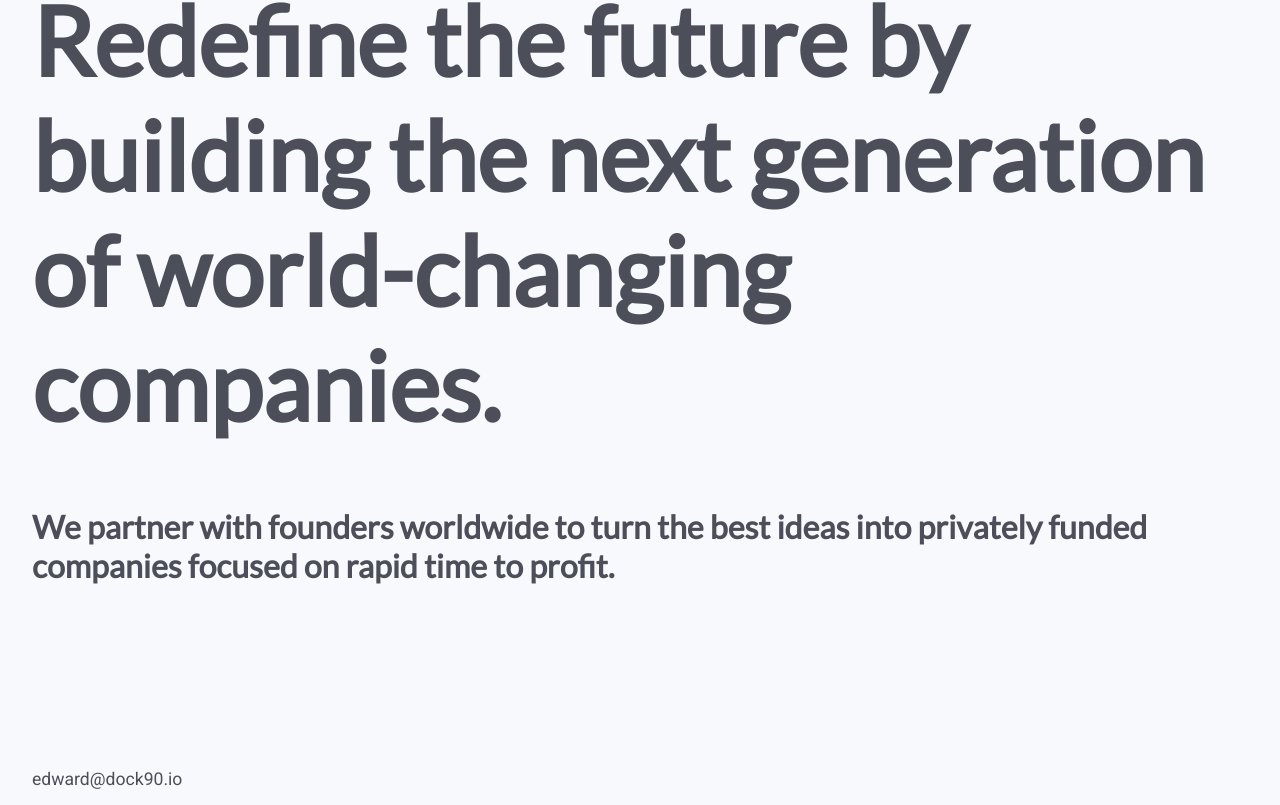
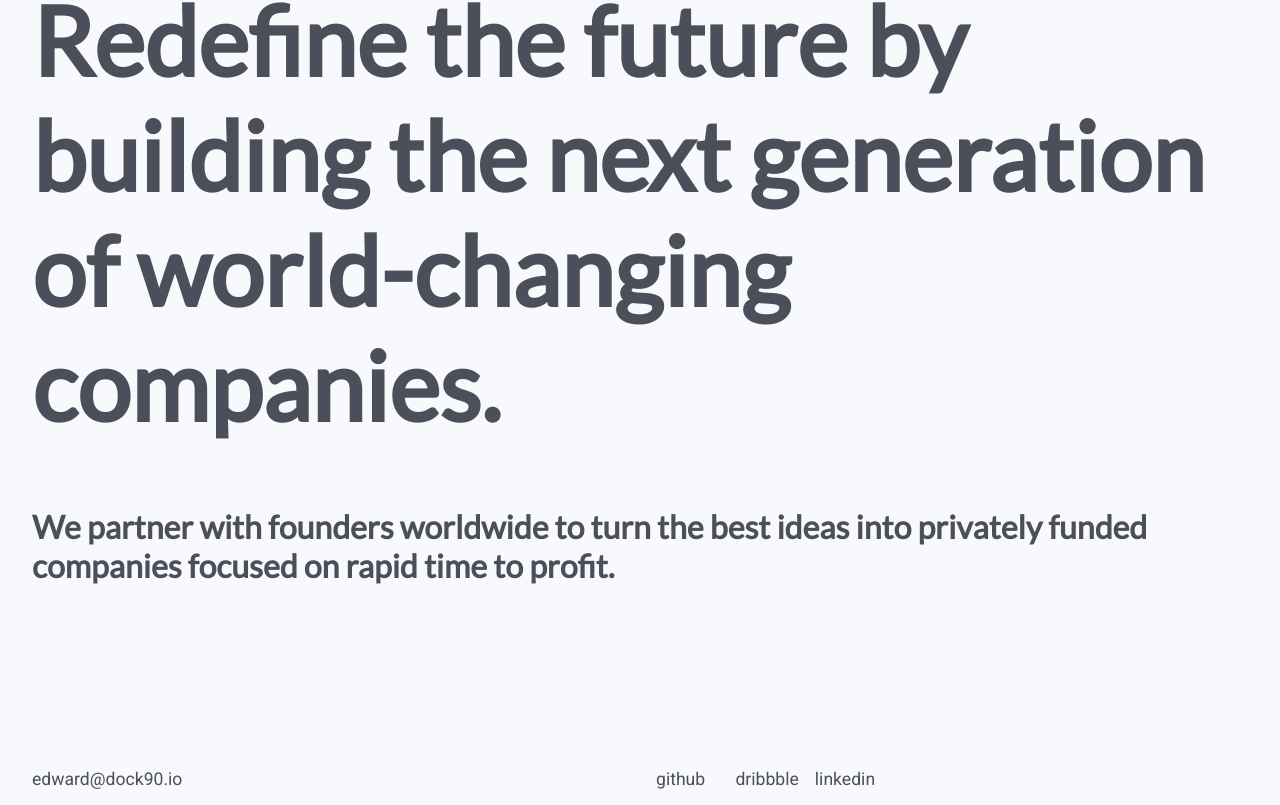
Before and after one commit to dock90/sofancy, a Next.js app: page / in a window 1280 px wide. Shown: the part 246-1051 px from the top of the page. Built offline with nearby package versions, Linux system fonts and the light colour scheme.

Commit message:
Add seo to posts, add social links to footer

```diff
--- a/components/Footer.js
+++ b/components/Footer.js
@@ -1,19 +1,36 @@
 import styled from 'styled-components'
 
 const Container = styled.div`
+  display: grid;
+  grid-template-columns: 1fr 1fr;
   padding: 1rem 2rem;
 
   p {
+    color: #4c4f5a;
     margin: 0;
     padding: 0;
   }
 `
 
-const Contact = styled.p``
+const SocialLinks = styled.div`
+  display: grid;
+  grid-template-columns: repeat(3, 1fr);
+  justify-content: start;
+  justify-self: start;
+
+  a {
+    margin-left: 1rem;
+  }
+`
 
 const Footer = () => (
   <Container>
-    <Contact>edward@dock90.io</Contact>
+    <p>edward@dock90.io</p>
+    <SocialLinks>
+      <a href='https://github.com/dock90'><p>github</p></a>
+      <a href='https://dribbble.com/edwardgoomba'><p>dribbble</p></a>
+      <a href='https://www.linkedin.com/company/dock-90'><p>linkedin</p></a>
+    </SocialLinks>
   </Container>
 )
 
--- a/pages/thought/[current].js
+++ b/pages/thought/[current].js
@@ -1,5 +1,4 @@
 import Head from 'next/head'
-import Link from 'next/link';
 import BlockContent from "@sanity/block-content-to-react";
 import styled from 'styled-components'
 import sanity from "../../lib/sanity";
```
